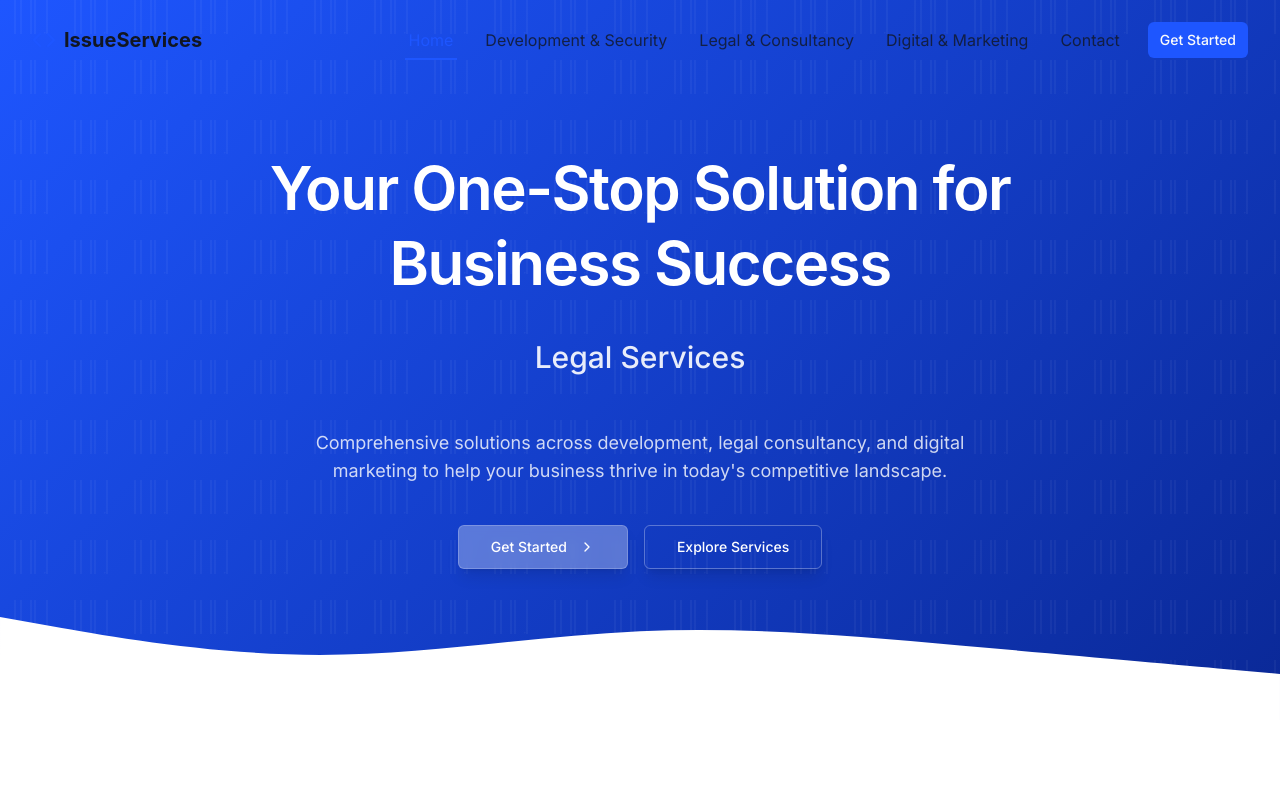
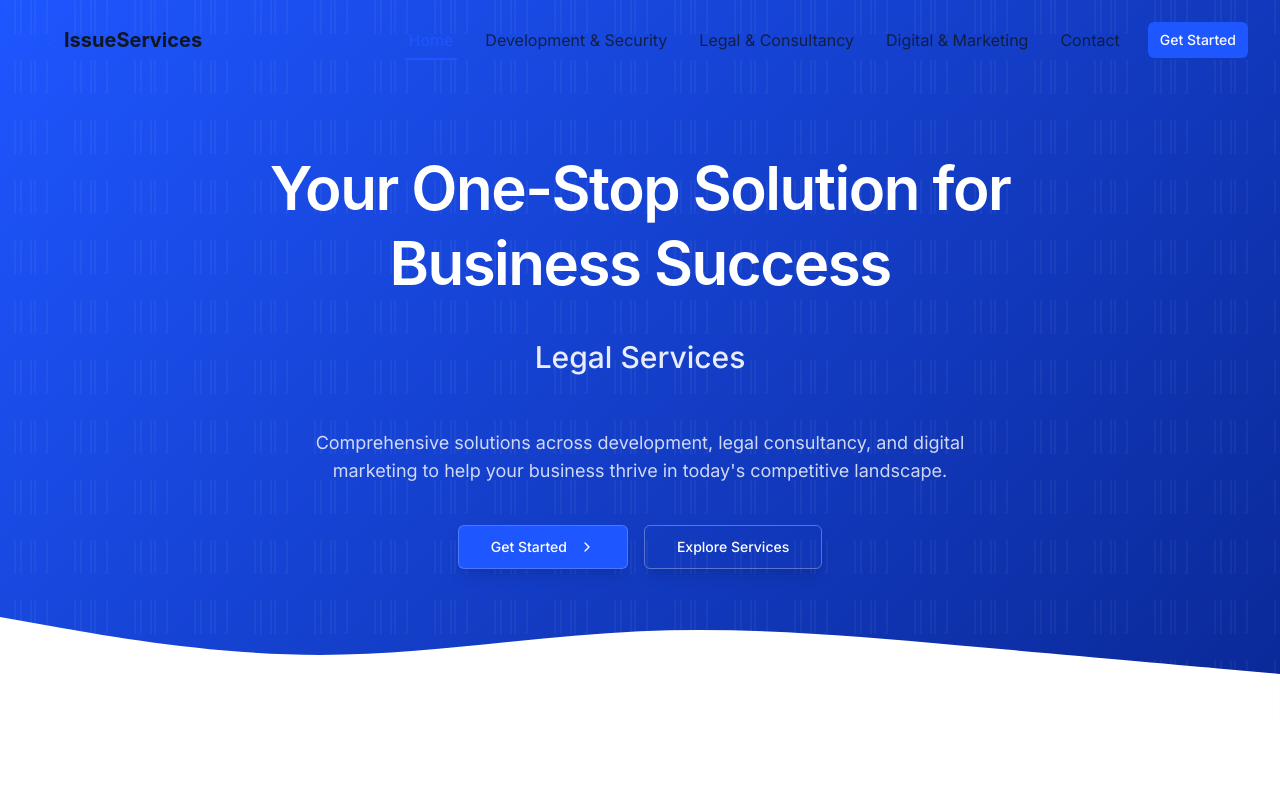
Before and after one commit to SarthakTyagiji/issue-solution-hub, a React (Vite) app: page / in a window 1280 px wide. Shown: the top 800 px of the page. Built offline with nearby package versions, Linux system fonts and the light colour scheme; a web font is replaced by a local one.

Commit message:
Fix visibility of button text
The text of the "Get Started" button was not visible. This commit fixes the issue.

```diff
--- a/src/components/sections/Hero.tsx
+++ b/src/components/sections/Hero.tsx
@@ -87,7 +87,7 @@ const HeroSection = () => {
             <Button
               asChild
               size="lg"
-              className="font-medium text-white bg-white/30 backdrop-blur-sm hover:bg-white/40 border border-white/20 shadow-lg"
+              className="font-medium text-white bg-brand-blue hover:bg-brand-lightBlue border border-white/20 shadow-lg"
             >
               <Link to="/contact">
                 Get Started
```
